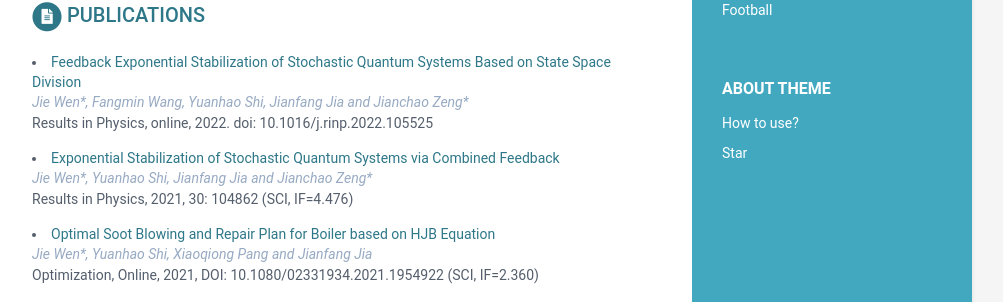
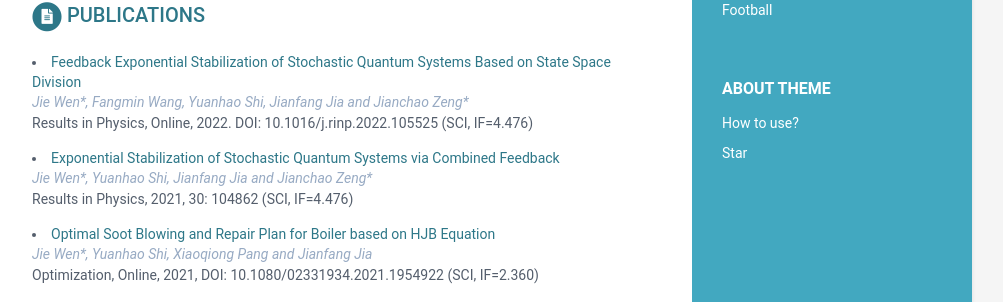
Before and after one commit to wenjie015/wenjie, a Jekyll site: the page built from index.html, in a window 1280 px wide and 900 px high, scrolled down 747 px. Shown: the part 145-447 px from the top of the window, without its empty margins (168-1171 px from the left). Built offline with Jekyll 4.4.1, drawn with Linux system fonts in a browser that asks for light colours.

Commit message:
Update data.yml

```diff
--- a/_data/data.yml
+++ b/_data/data.yml
@@ -74,7 +74,7 @@ publications:
       - title: Feedback Exponential Stabilization of Stochastic Quantum Systems Based on State Space Division
         link: https://doi.org/10.1016/j.rinp.2022.105525
         authors: Jie Wen*, Fangmin Wang, Yuanhao Shi, Jianfang Jia and Jianchao Zeng*
-        conference: "Results in Physics, online, 2022. doi: 10.1016/j.rinp.2022.105525"
+        conference: "Results in Physics, Online, 2022. DOI: 10.1016/j.rinp.2022.105525 (SCI, IF=4.476)"
 
       - title: Exponential Stabilization of Stochastic Quantum Systems via Combined Feedback
         link: https://doi.org/10.1016/j.rinp.2021.104862
```
